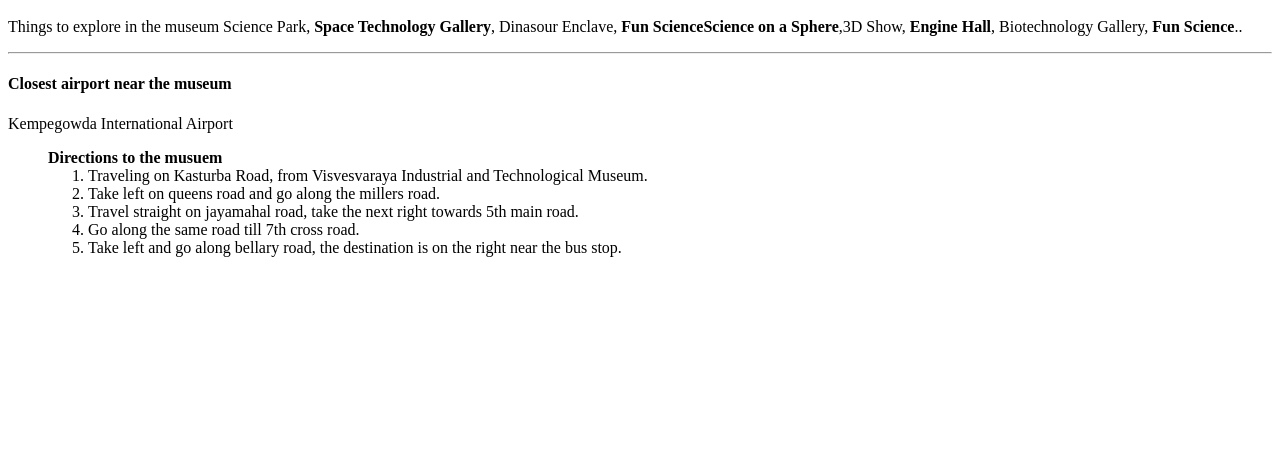
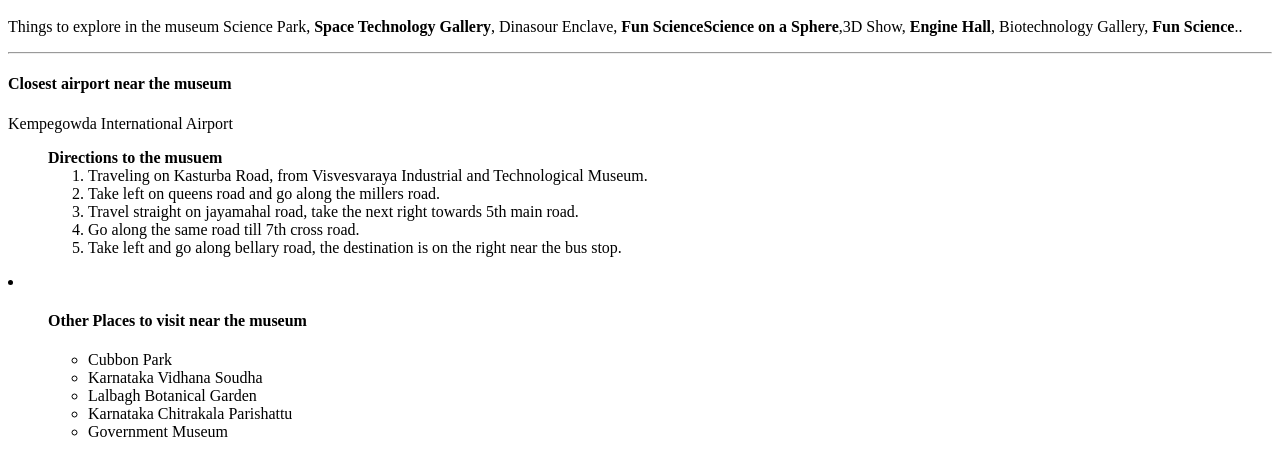
Before and after one commit to 44-563-Web-Apps-F22/44563-webapps-assignment-3-AkhilaMitta, a plain HTML site: page index.html in a window 1280 px wide. Shown: the part 101-576 px from the top of the page. Drawn offline with Linux system fonts and the light colour scheme.

Commit message:
changes made

```diff
--- a/index.html
+++ b/index.html
@@ -26,6 +26,16 @@
                     <li>Take left and go along bellary road, the destination is on the right near the bus stop.</li>
                 </ol>
             </ol>
+        <li>
+        <ol>
+        <h4>Other Places to visit near the museum</h4>
+        <ul>
+            <li>Cubbon Park</li>
+            <li>Karnataka Vidhana Soudha</li>
+            <li>Lalbagh Botanical Garden</li>
+            <li>Karnataka Chitrakala Parishattu</li>
+            <li>Government Museum</li>
+        </ul>
 
     </body>
 </html>
```
